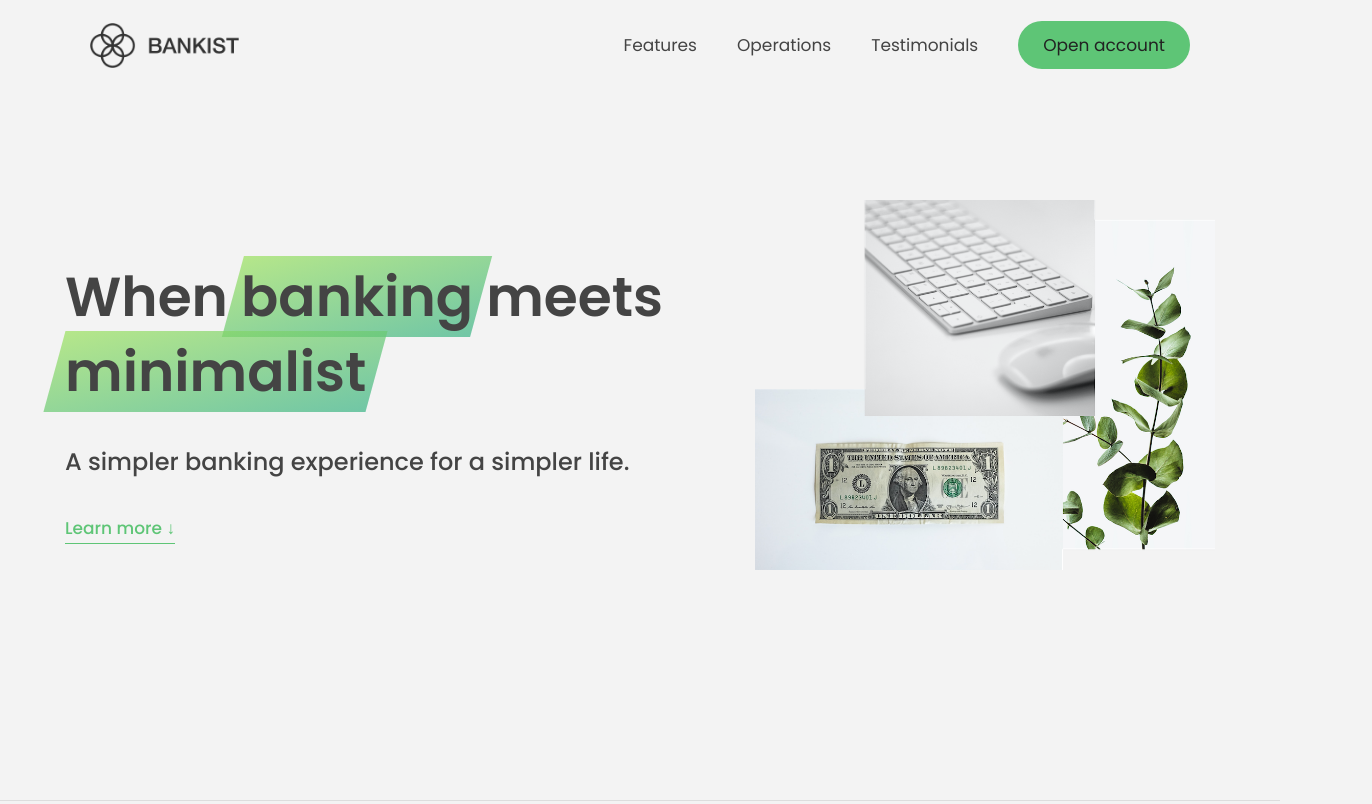
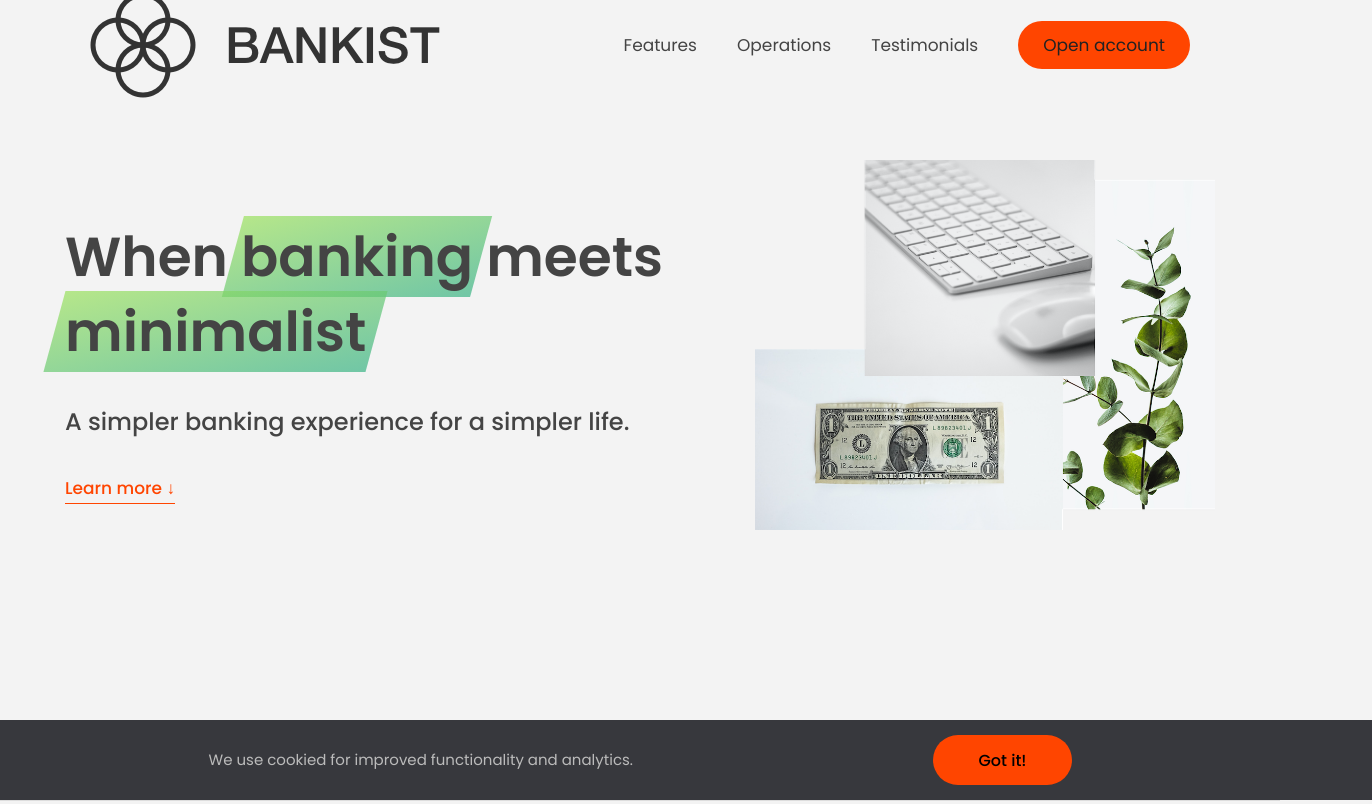
Before and after one commit to lpnam/complete-javascript-course-master, a plain HTML site: page complete-javascript-course-master/13-Advanced-DOM-Bankist/starter/index.html in a window 1280 px wide. Shown: the top 804 px of the page, 1372 px wide, since content can reach past the window. Drawn offline with Linux system fonts and the light colour scheme.

Commit message:
learn DOM in real project

```diff
--- a/complete-javascript-course-master/13-Advanced-DOM-Bankist/starter/index.html
+++ b/complete-javascript-course-master/13-Advanced-DOM-Bankist/starter/index.html
@@ -21,6 +21,10 @@
           alt="Bankist logo"
           class="nav__logo"
           id="logo"
+          az="lpnam"
+          data-version-number="3.0"
+          data-set-user="lpnam"
+          sig-out-user="lpnam1"
         />
         <ul class="nav__links">
           <li class="nav__item">
--- a/complete-javascript-course-master/13-Advanced-DOM-Bankist/starter/script.js
+++ b/complete-javascript-course-master/13-Advanced-DOM-Bankist/starter/script.js
@@ -8,7 +8,8 @@ const overlay = document.querySelector('.overlay');
 const btnCloseModal = document.querySelector('.btn--close-modal');
 const btnsOpenModal = document.querySelectorAll('.btn--show-modal');
 
-const openModal = function () {
+const openModal = function (e) {
+  e.preventDefault();
   modal.classList.remove('hidden');
   overlay.classList.remove('hidden');
 };
@@ -18,8 +19,7 @@ const closeModal = function () {
   overlay.classList.add('hidden');
 };
 
-for (let i = 0; i < btnsOpenModal.length; i++)
-  btnsOpenModal[i].addEventListener('click', openModal);
+btnsOpenModal.forEach(btn => btn.addEventListener('click', openModal));
 
 btnCloseModal.addEventListener('click', closeModal);
 overlay.addEventListener('click', closeModal);
@@ -29,3 +29,83 @@ document.addEventListener('keydown', function (e) {
     closeModal();
   }
 });
+////////////////////////////////////////////////////////////
+//Selecting elements
+console.log(document.documentElement);
+console.log(document.head);
+console.log(document.body);
+const header = document.querySelector('.header');
+const allSection = document.querySelectorAll('.section');
+console.log(allSection);
+
+document.getElementById('section--1');
+const allButton = document.getElementsByTagName('button');
+console.log(allButton);
+
+console.log(document.getElementsByClassName('btn'));
+// Creating and inserting elements
+
+const message = document.createElement('div');
+message.classList.add('cookie-message');
+// message.textContent = 'We use cookied for improved functionality and analytics';
+message.innerHTML =
+  'We use cookied for improved functionality and analytics. <button class="btn btn--close-cookie">Got it!</button>';
+// header.prepend(message); // First
+header.append(message); //Last
+// header.append(message.cloneNode(true));
+
+// header.before(message);
+// header.after(message);
+
+//Delete element
+document
+  .querySelector('.btn--close-cookie')
+  .addEventListener('click', function () {
+    message.parentElement.removeChild(message);
+  });
+
+//Styles
+message.style.backgroundColor = '#37383d';
+message.style.width = '120%';
+console.log(message.style.color);
+console.log(message.style.backgroundColor);
+
+console.log(getComputedStyle(message).color);
+console.log(getComputedStyle(message).height);
+
+message.style.height =
+  Number.parseFloat(getComputedStyle(message).height, 10) + 30 + 'px';
+
+document.documentElement.style.setProperty('--color-primary', 'orangered');
+
+//Attributes
+const logo = document.querySelector('.nav__logo');
+console.log(logo.alt);
+console.log(logo.src);
+console.log(logo.className);
+
+logo.alt = 'Test 123 456 789';
+
+//Non-standard
+console.log(logo.az);
+console.log(logo.getAttribute('az'));
+logo.setAttribute('company', 'Bankist');
+console.log(logo.getAttribute('src'));
+
+const link = document.querySelector('.nav__link--btn');
+console.log(link.href);
+console.log(link.getAttribute('href'));
+
+//Data attributes
+console.log(logo.dataset.versionNumber);
+console.log(logo.dataset.setUser);
+console.log(logo.dataset.sigOutUser); //Undefined
+
+//Classes
+logo.classList.add('c', 'j');
+logo.classList.remove('c', 'j');
+logo.classList.toggle('c');
+logo.classList.contains('c');
+
+//Don't use
+logo.className = 'jonas';
```
